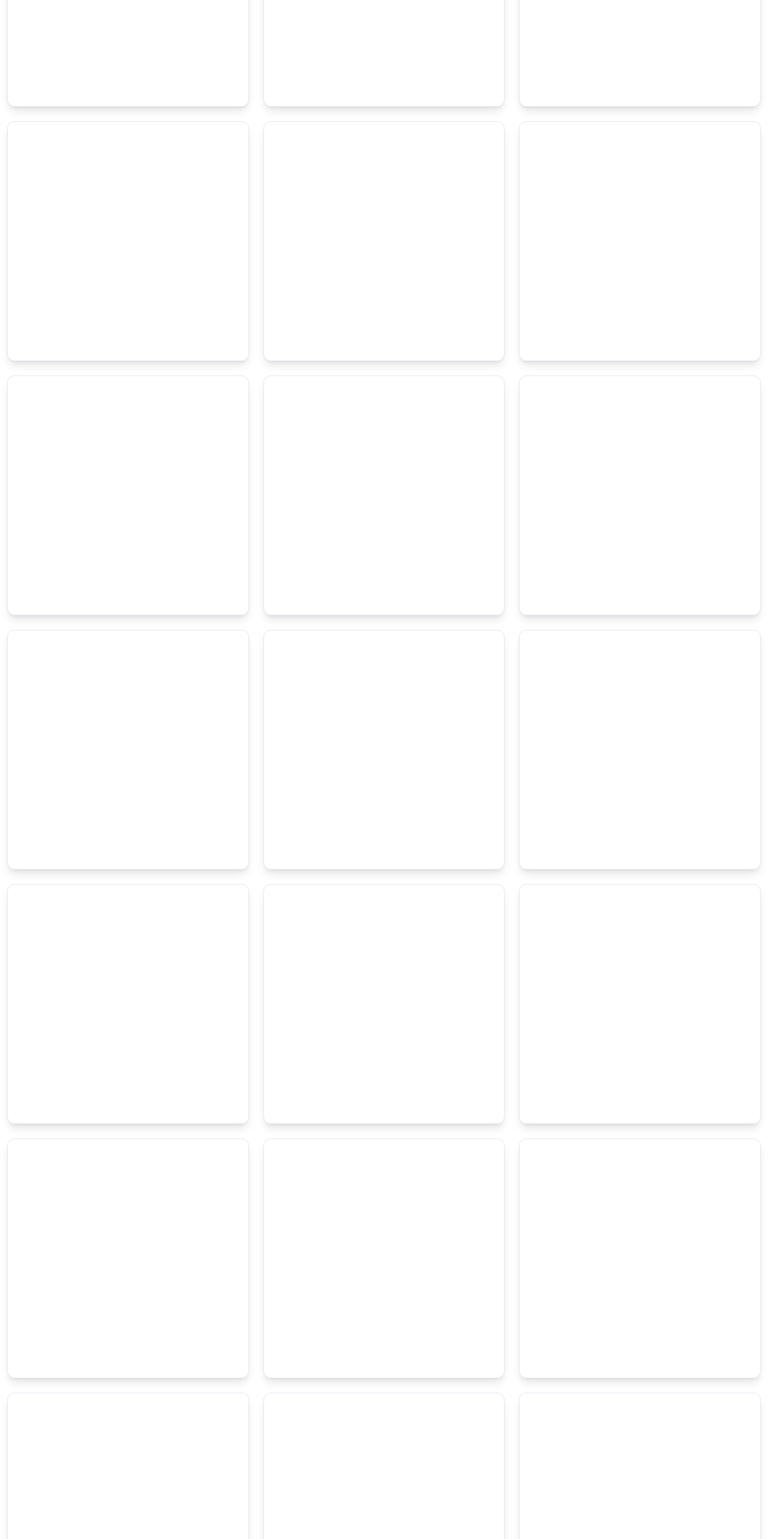
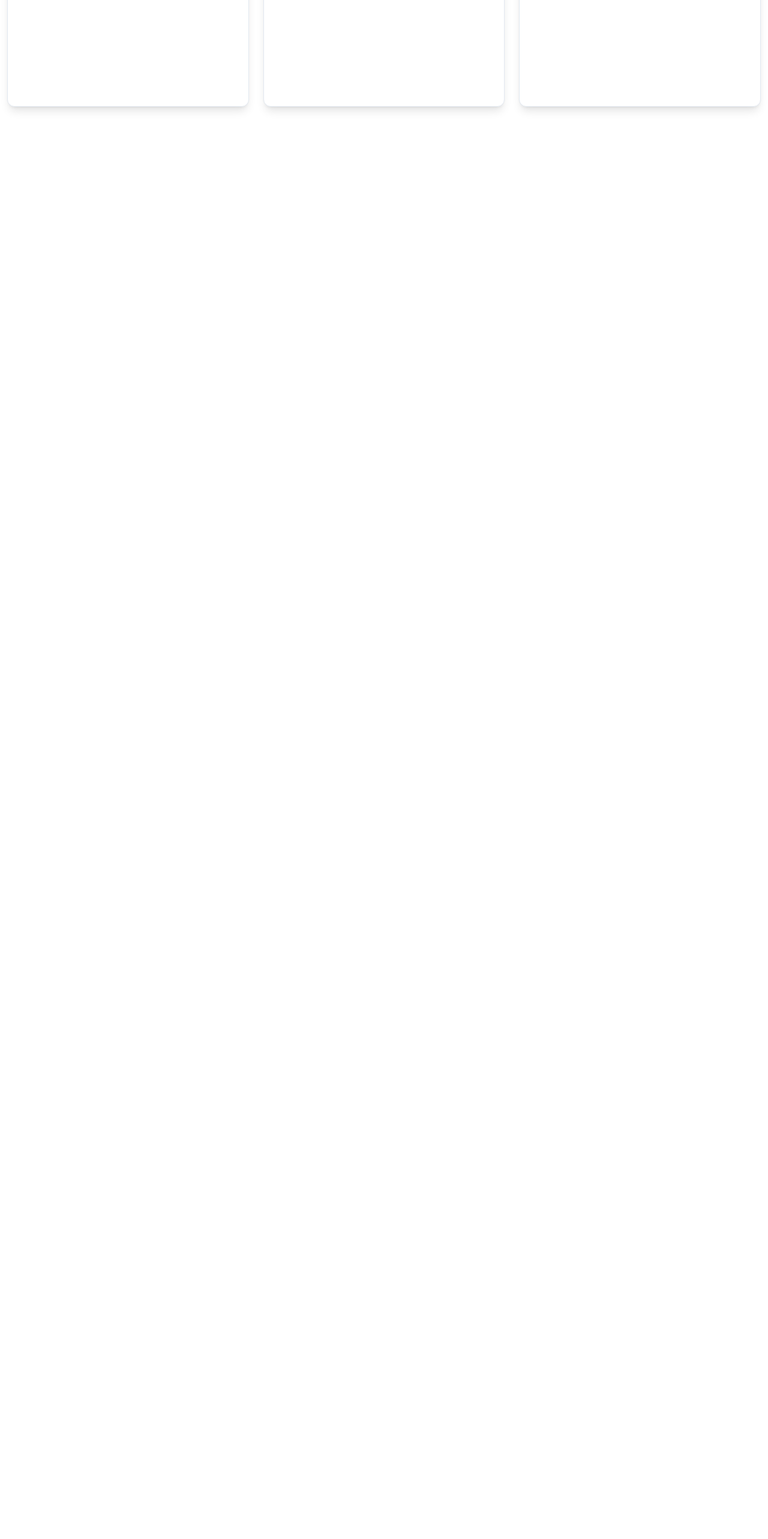
Before and after one commit to mr-zlaam/google-keep-clone, a React (Vite) app: page / in a window 1280 px wide. Shown: the part 234-2800 px from the top of the page at 60% size. After the commit the page ends 800 px from the top, so only its background shows below. Built offline with nearby package versions, Linux system fonts and the light colour scheme.

Commit message:
update Home.tsx

```diff
--- a/src/pages/home/Home.tsx
+++ b/src/pages/home/Home.tsx
@@ -8,27 +8,6 @@ function Home() {
         <Card className="h-[400px] bg-background shadow-lg cursor-pointer p-3 duration-300 transition-all hover:scale-105 m-3"></Card>
         <Card className="h-[400px] bg-background shadow-lg cursor-pointer p-3 duration-300 transition-all hover:scale-105 m-3"></Card>
         <Card className="h-[400px] bg-background shadow-lg cursor-pointer p-3 duration-300 transition-all hover:scale-105 m-3"></Card>
-        <Card className="h-[400px] bg-background shadow-lg cursor-pointer p-3 duration-300 transition-all hover:scale-105 m-3"></Card>
-        <Card className="h-[400px] bg-background shadow-lg cursor-pointer p-3 duration-300 transition-all hover:scale-105 m-3"></Card>
-        <Card className="h-[400px] bg-background shadow-lg cursor-pointer p-3 duration-300 transition-all hover:scale-105 m-3"></Card>
-        <Card className="h-[400px] bg-background shadow-lg cursor-pointer p-3 duration-300 transition-all hover:scale-105 m-3"></Card>
-        <Card className="h-[400px] bg-background shadow-lg cursor-pointer p-3 duration-300 transition-all hover:scale-105 m-3"></Card>
-        <Card className="h-[400px] bg-background shadow-lg cursor-pointer p-3 duration-300 transition-all hover:scale-105 m-3"></Card>
-        <Card className="h-[400px] bg-background shadow-lg cursor-pointer p-3 duration-300 transition-all hover:scale-105 m-3"></Card>
-        <Card className="h-[400px] bg-background shadow-lg cursor-pointer p-3 duration-300 transition-all hover:scale-105 m-3"></Card>
-        <Card className="h-[400px] bg-background shadow-lg cursor-pointer p-3 duration-300 transition-all hover:scale-105 m-3"></Card>
-        <Card className="h-[400px] bg-background shadow-lg cursor-pointer p-3 duration-300 transition-all hover:scale-105 m-3"></Card>
-        <Card className="h-[400px] bg-background shadow-lg cursor-pointer p-3 duration-300 transition-all hover:scale-105 m-3"></Card>
-        <Card className="h-[400px] bg-background shadow-lg cursor-pointer p-3 duration-300 transition-all hover:scale-105 m-3"></Card>
-        <Card className="h-[400px] bg-background shadow-lg cursor-pointer p-3 duration-300 transition-all hover:scale-105 m-3"></Card>
-        <Card className="h-[400px] bg-background shadow-lg cursor-pointer p-3 duration-300 transition-all hover:scale-105 m-3"></Card>
-        <Card className="h-[400px] bg-background shadow-lg cursor-pointer p-3 duration-300 transition-all hover:scale-105 m-3"></Card>
-        <Card className="h-[400px] bg-background shadow-lg cursor-pointer p-3 duration-300 transition-all hover:scale-105 m-3"></Card>
-        <Card className="h-[400px] bg-background shadow-lg cursor-pointer p-3 duration-300 transition-all hover:scale-105 m-3"></Card>
-        <Card className="h-[400px] bg-background shadow-lg cursor-pointer p-3 duration-300 transition-all hover:scale-105 m-3"></Card>
-        <Card className="h-[400px] bg-background shadow-lg cursor-pointer p-3 duration-300 transition-all hover:scale-105 m-3"></Card>
-        <Card className="h-[400px] bg-background shadow-lg cursor-pointer p-3 duration-300 transition-all hover:scale-105 m-3"></Card>
-        <Card className="h-[400px] bg-background shadow-lg cursor-pointer p-3 duration-300 transition-all hover:scale-105 m-3"></Card>
       </section>
     </>
   );
```
